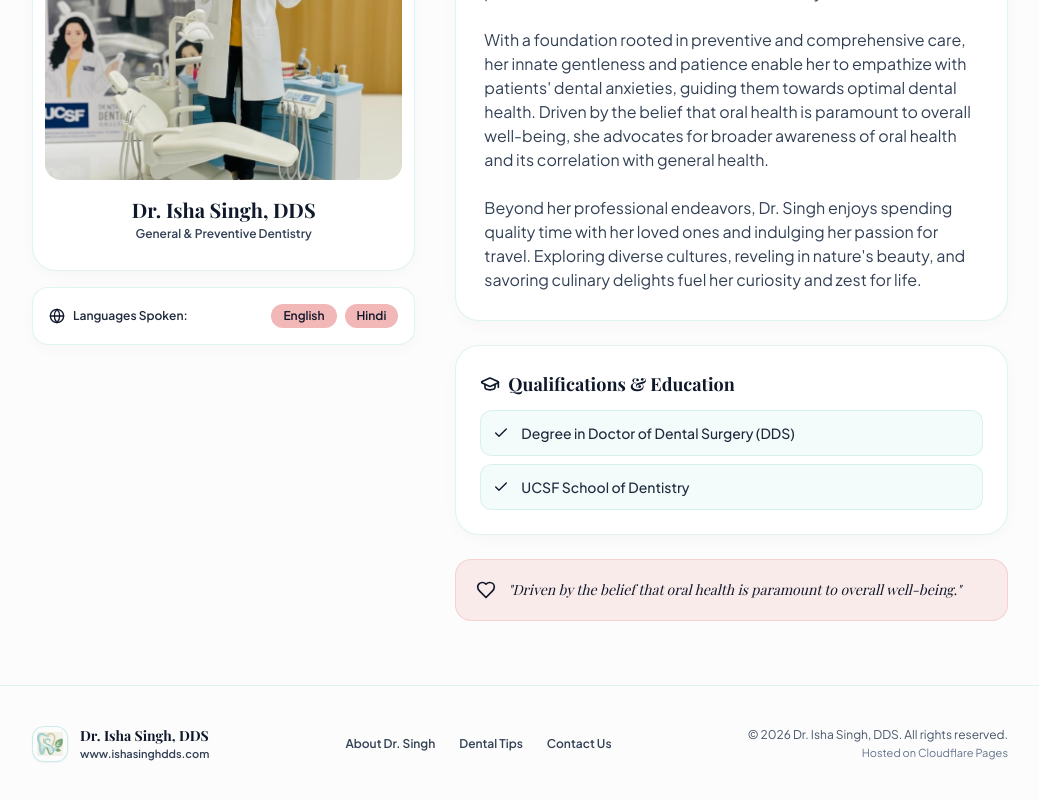
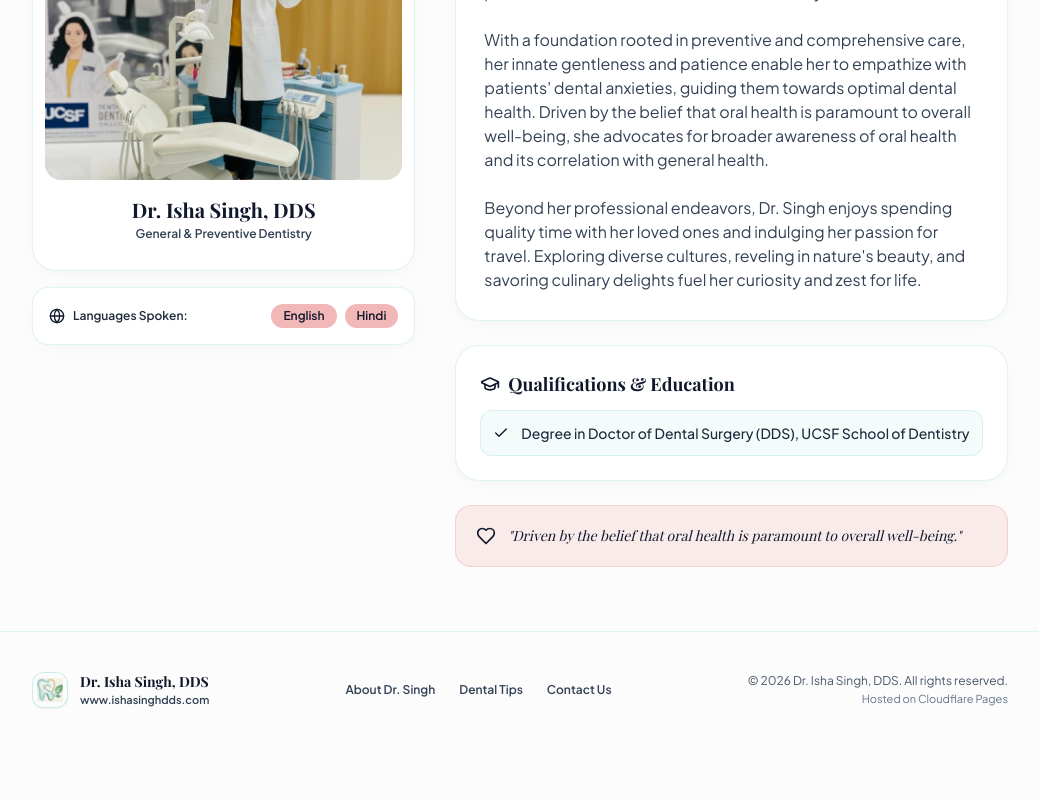
Before and after one commit to isinghdds/site, a React (Vite) app: page / in a window 1280 px wide. Shown: the part 688-1488 px from the top of the page, without its empty margins (120-1159 px from the left). After the commit the page ends 1436 px from the top, so only its background shows below. Built offline with nearby package versions, Linux system fonts and the light colour scheme; a web font is replaced by a local one.

Commit message:
Combine DDS degree and UCSF School of Dentistry into single qualification

```diff
--- a/src/data/simplifiedData.js
+++ b/src/data/simplifiedData.js
@@ -10,8 +10,7 @@ With a foundation rooted in preventive and comprehensive care, her innate gentle
 
 Beyond her professional endeavors, Dr. Singh enjoys spending quality time with her loved ones and indulging her passion for travel. Exploring diverse cultures, reveling in nature's beauty, and savoring culinary delights fuel her curiosity and zest for life.`,
   credentials: [
-    "Degree in Doctor of Dental Surgery (DDS)",
-    "UCSF School of Dentistry"
+    "Degree in Doctor of Dental Surgery (DDS), UCSF School of Dentistry"
   ],
   languages: [
     "English",
```
